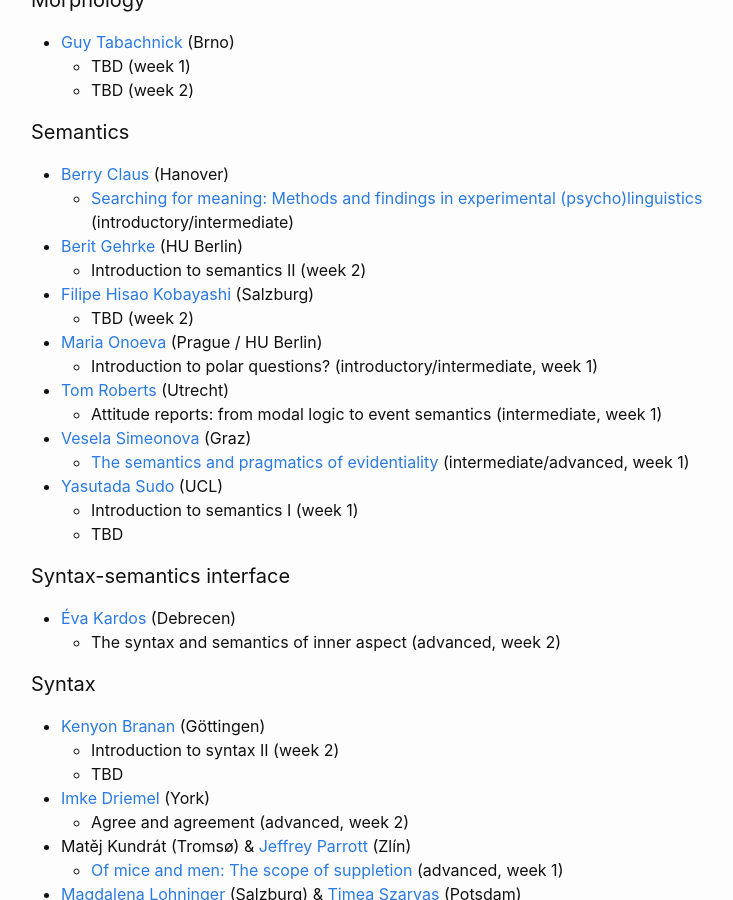
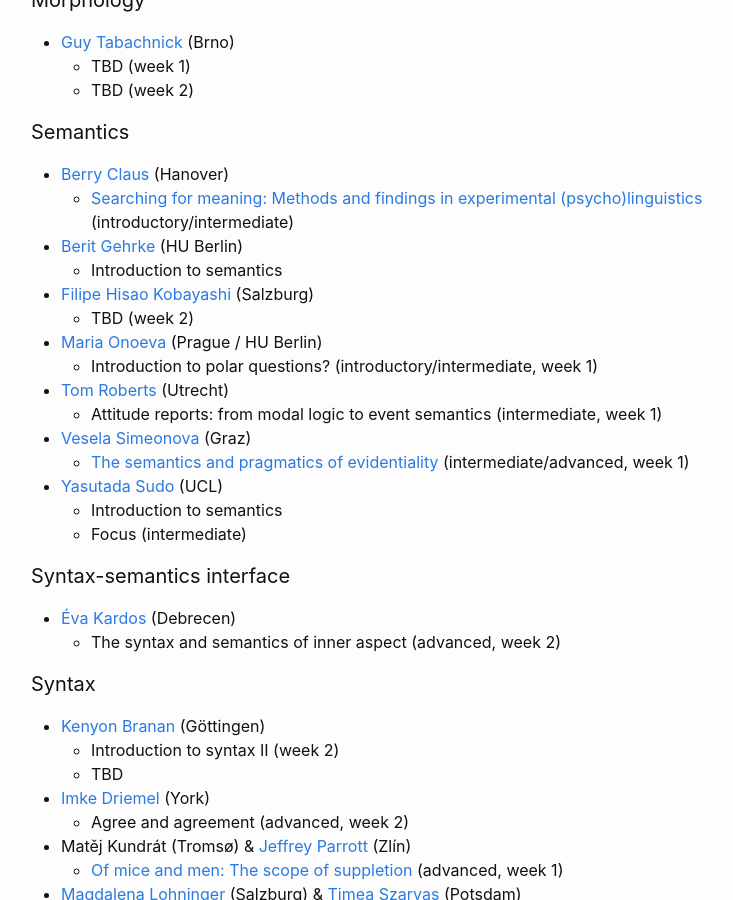
Before and after one commit to ovaschool/ovaschool.github.io, a Jekyll site: the page built from staticpages/ova2026-teachers.markdown, in a window 1280 px wide and 900 px high, scrolled down 581 px. Shown: the whole window, without its empty margins (239-972 px from the left). Built offline with Jekyll 4.4.1, drawn with Linux system fonts in a browser that asks for light colours.

Commit message:
Update ova2026-teachers.markdown

```diff
--- a/staticpages/ova2026-teachers.markdown
+++ b/staticpages/ova2026-teachers.markdown
@@ -33,7 +33,7 @@ exclude: true
 - [Berry Claus](https://www.germanistik.uni-hannover.de/claus) (Hanover)
   - [Searching for meaning: Methods and findings in experimental (psycho)linguistics](https://github.com/ovaschool/ovaschool.github.io/blob/main/staticpages/ova2026-course-descriptions.markdown#berry-claus-searching-for-meaning-methods-and-findings-in-experimental-psycholinguistics) (introductory/intermediate)
 - [Berit Gehrke](http://www.beritgehrke.com/) (HU Berlin)
-  - Introduction to semantics II (week 2)
+  - Introduction to semantics
 - [Filipe Hisao Kobayashi](https://fhkobayashi.net/) (Salzburg)
   - TBD (week 2)
 - [Maria Onoeva](https://mariaonoeva.github.io/) (Prague / HU Berlin)
@@ -43,8 +43,8 @@ exclude: true
 - [Vesela Simeonova](https://kfunigraz.academia.edu/VeselaSimeonova) (Graz)
   - [The semantics and pragmatics of evidentiality](https://github.com/ovaschool/ovaschool.github.io/blob/main/staticpages/ova2026-course-descriptions.markdown#vesela-simeonova-the-semantics-and-pragmatics-of-evidentiality) (intermediate/advanced, week 1)
 - [Yasutada Sudo](https://www.homepages.ucl.ac.uk/~ucjtudo/) (UCL)
-  - Introduction to semantics I (week 1)
-  - TBD
+  - Introduction to semantics
+  - Focus (intermediate)
 
 #### Syntax-semantics interface
 
```
